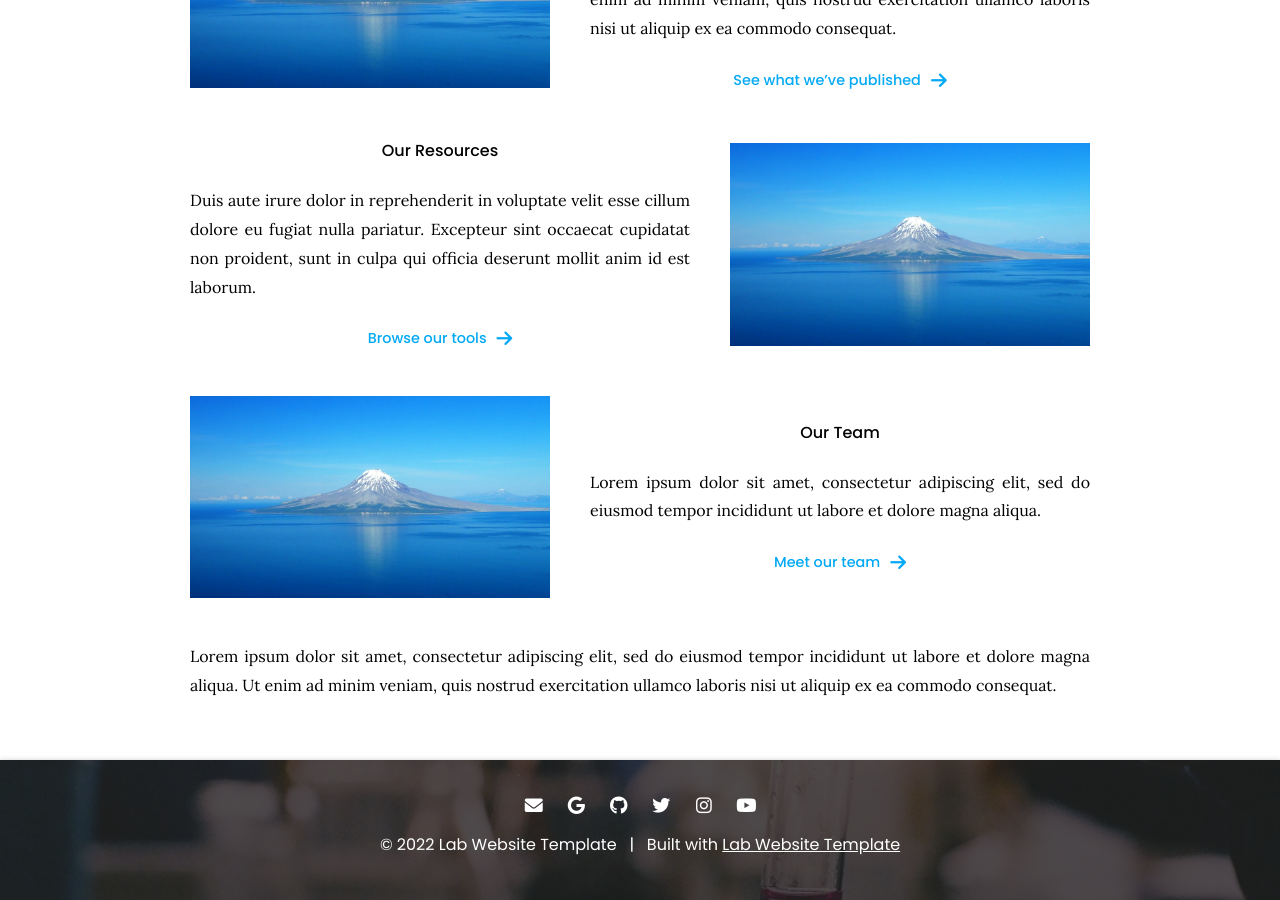
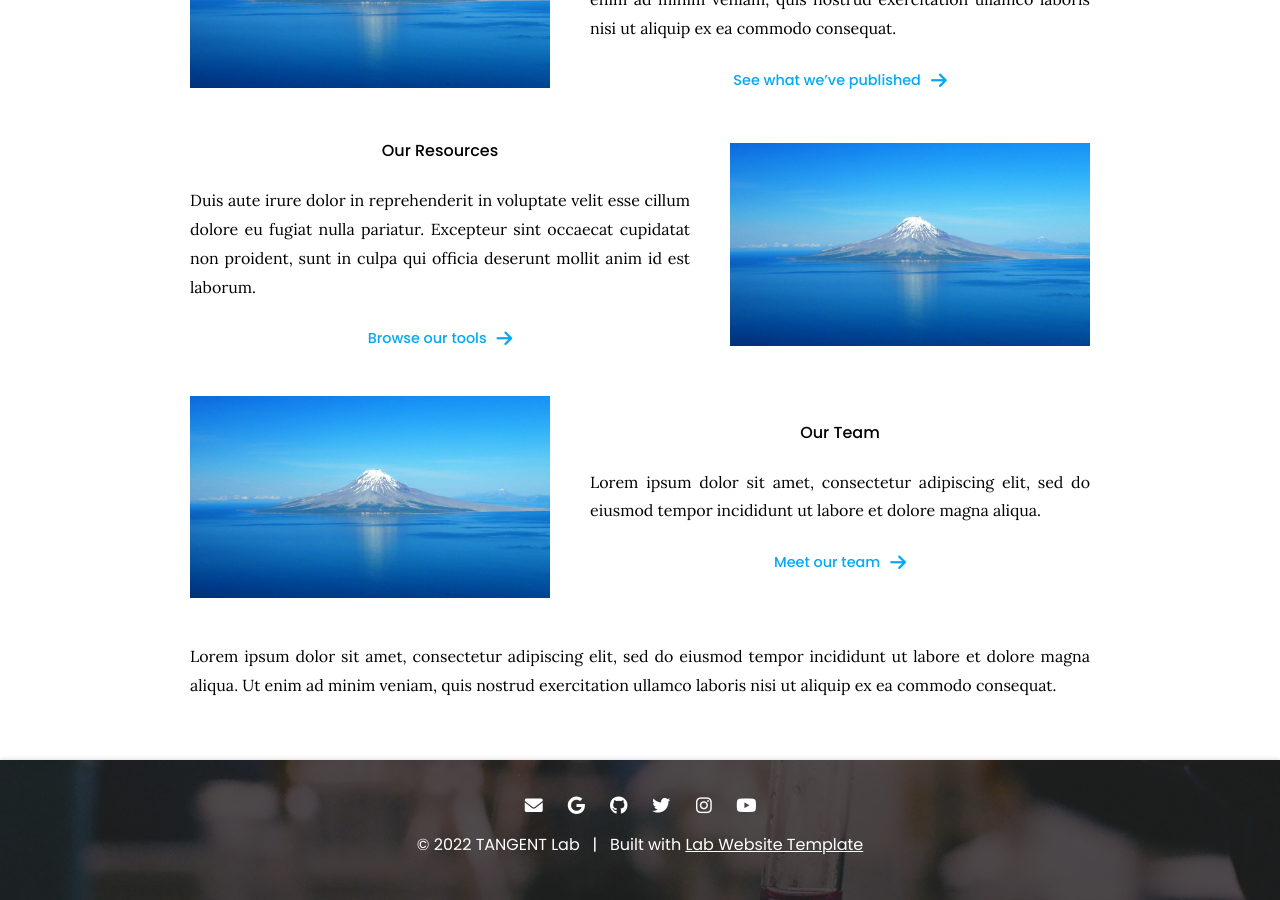
Before and after one commit to riccardoscheda/riccardoscheda.github.io, a Jekyll site: the page built from index.md, in a window 1280 px wide and 900 px high, scrolled down 973 px. Built offline with Jekyll 4.4.1, drawn with Linux system fonts in a browser that asks for light colours; some of the changed text lies outside the part shown.

Commit message:
Update _config.yaml

```diff
--- a/_config.yaml
+++ b/_config.yaml
@@ -1,7 +1,7 @@
 ### basic settings
 
 # site properties and page defaults
-title: Lab Website Template
+title: TANGENT Lab
 description: An easy-to-use, flexible website template for labs, with automatic citations, GitHub tag imports, pre-built components, and more.
 logo: images/logo.svg
 header: images/background.jpg
```
